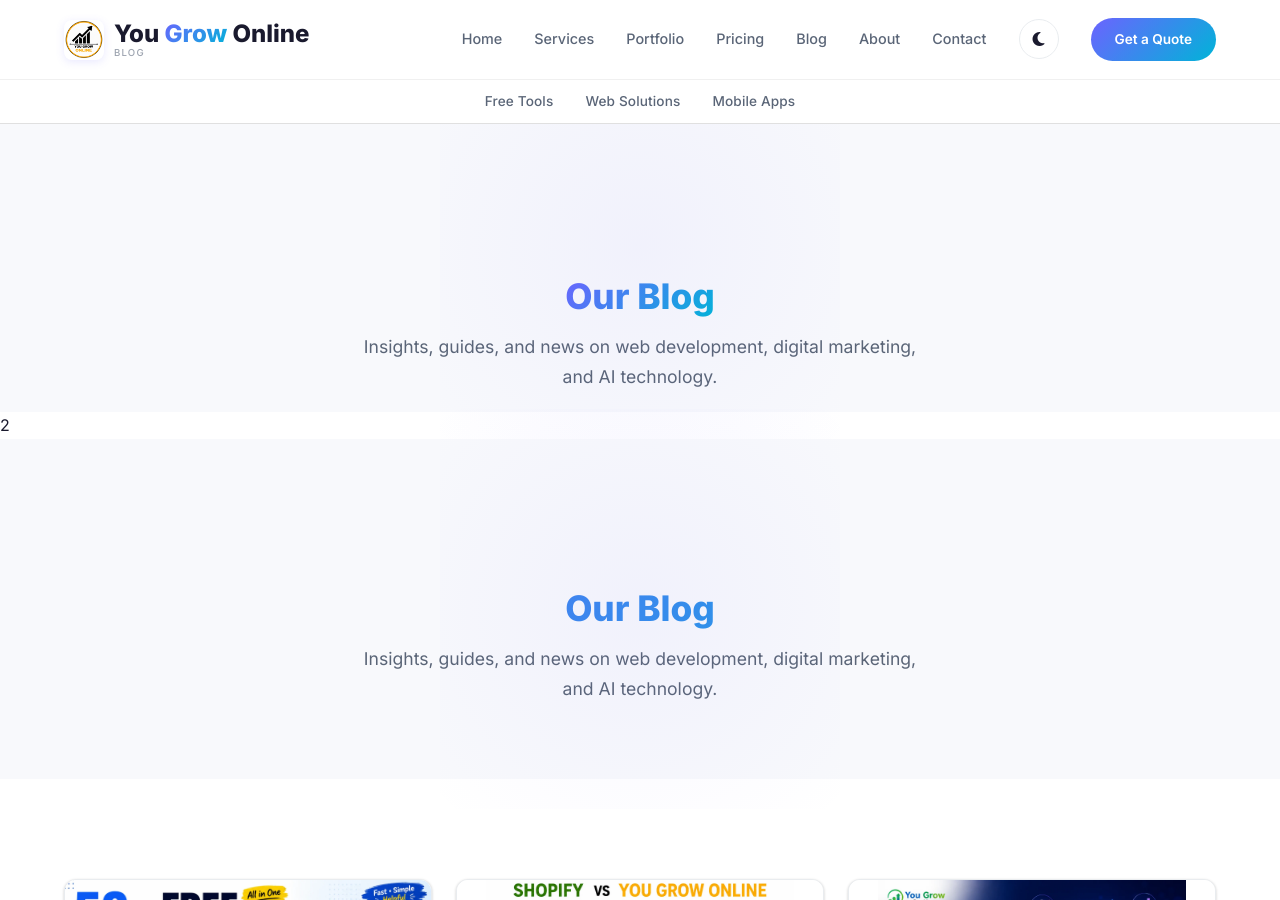
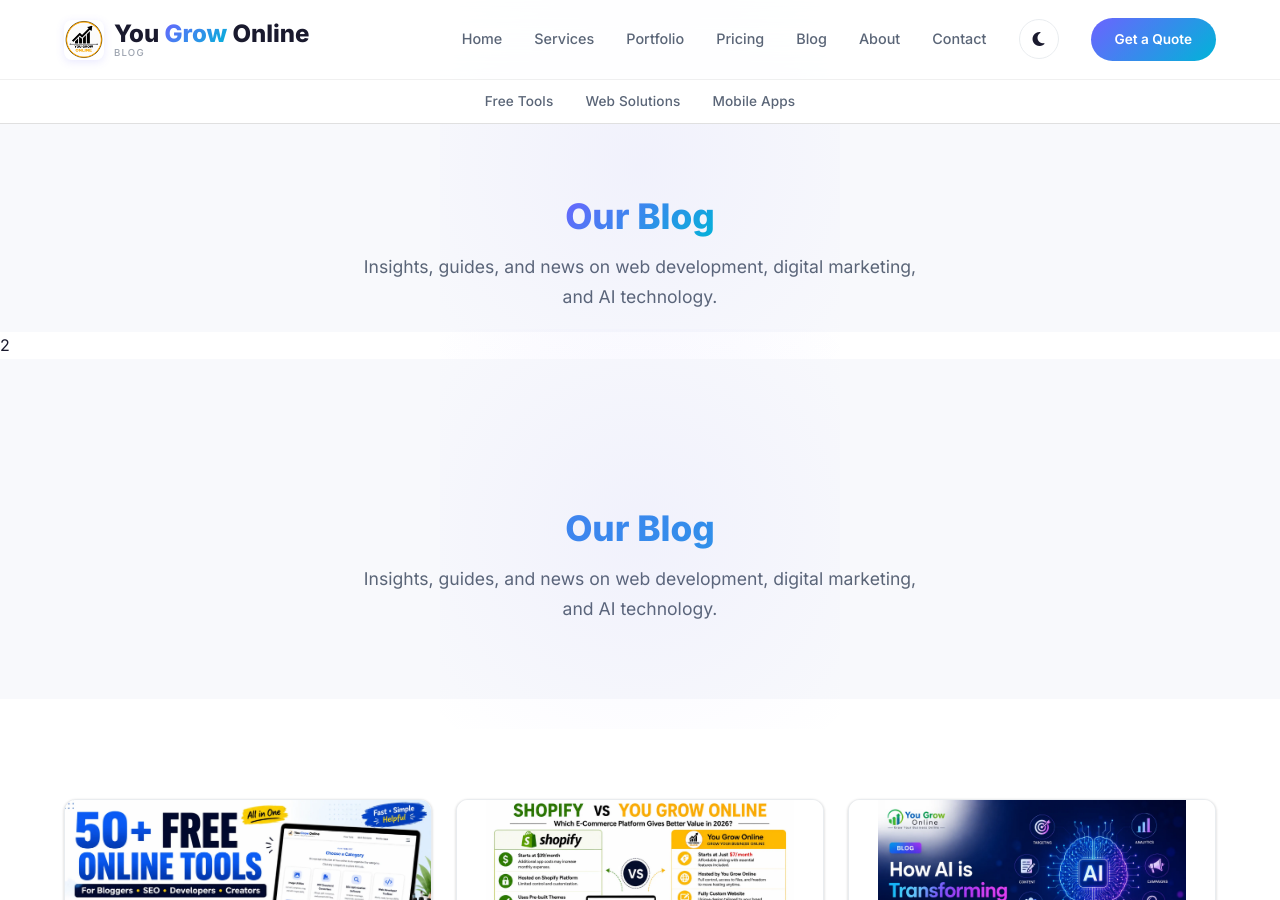
Before and after one commit to dileepkr1996c-arch/blog.yougrowonline, a Jekyll site: the page built from index.html, in a window 1280 px wide and 900 px high. Built offline with Jekyll 4.4.1, drawn with Linux system fonts in a browser that asks for light colours.

Commit message:
Update default.html

```diff
--- a/_layouts/default.html
+++ b/_layouts/default.html
@@ -42,13 +42,6 @@
   {% seo %}
 </head>
 <body>
-<!-- /23002577677/YGO_Home_Header -->
-<div id='div-gpt-ad-1784238776807-0' style='min-width: 320px; min-height: 50px; max-width: 100%; margin: 15px auto; text-align: center; overflow: hidden;'>
-  <script>
-    googletag.cmd.push(function() { googletag.display('div-gpt-ad-1784238776807-0'); });
-  </script>
-</div>
-
 
   <div class="preloader"><div class="preloader-logo"></div></div>
 
```
